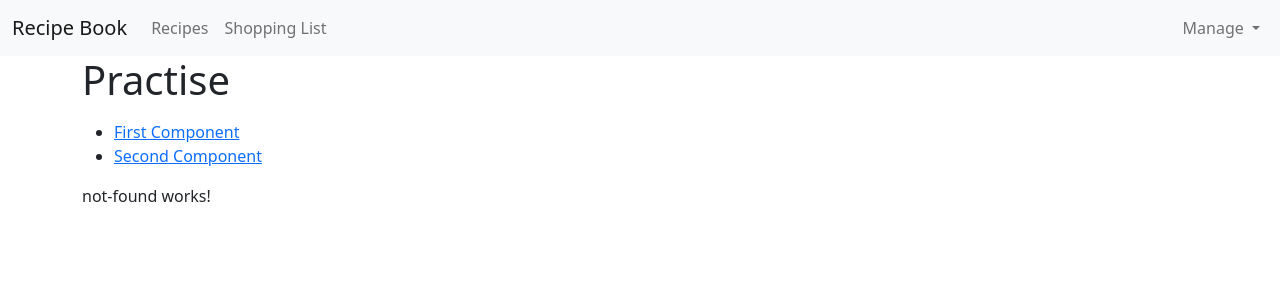
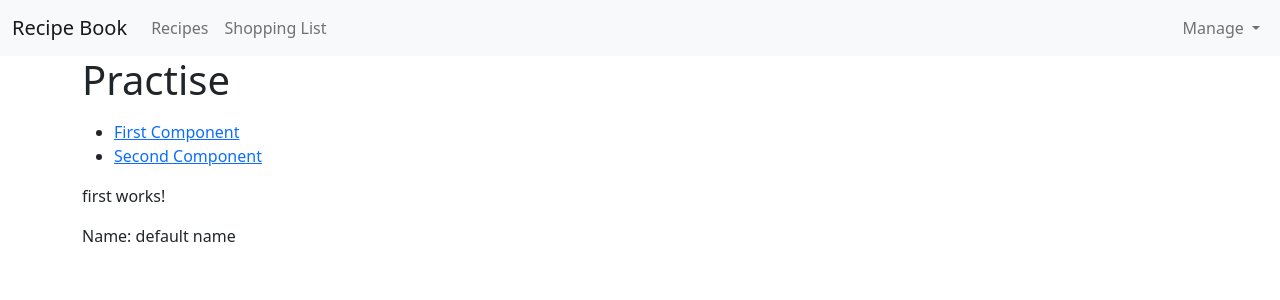
Before and after one commit to AhmedAliRezk5050/angular-first-app, an Angular app: page /first-component in a window 1280 px wide. Shown: the top 300 px of the page. Built offline with nearby package versions, Linux system fonts and the light colour scheme.

Commit message:
practise - Setting up redirects

```diff
--- a/src/app/app-routing.module.ts
+++ b/src/app/app-routing.module.ts
@@ -6,7 +6,9 @@ import { SecondComponent } from './pract/second/second.component';
 
 const routes: Routes = [
   { path: 'first-component/:name', component: FirstComponent },
+  { path: 'first-component', component: FirstComponent },
   { path: 'second-component/:name', component: SecondComponent },
+  { path: '', redirectTo: 'first-component', pathMatch: 'full' },
   { path: '**', component: NotFoundComponent },
 ];
 
--- a/src/app/pract/first/first.component.ts
+++ b/src/app/pract/first/first.component.ts
@@ -12,6 +12,8 @@ export class FirstComponent implements OnInit {
   constructor(private route: ActivatedRoute) {}
 
   ngOnInit(): void {
-    this.route.params.subscribe((params) => (this.name = params['name']));
+    this.route.params.subscribe(
+      (params) => (this.name = params['name'] ?? 'default name'),
+    );
   }
 }
```
